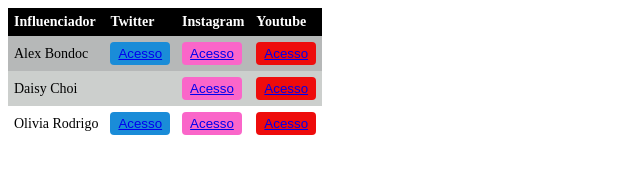
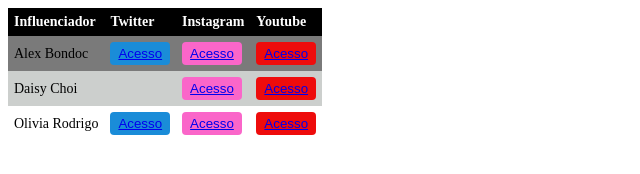
Before and after one commit to sarassouz/0.4.1, a plain HTML site: page index.html in a window 1280 px wide. In both pictures the pointer is over the element 165 px from the left and 53 px from the top of the page. Shown: the whole page, without its empty margins (0-640 px from the left). Drawn offline with Linux system fonts and the light colour scheme.

Commit message:
1 file modified

```diff
--- a/style.css
+++ b/style.css
@@ -35,8 +35,8 @@ button {
   padding-bottom: 4px;
 }
 
-tr:hover {
-  background-color: #b6b8b8;
+tr:hover:not(:first-child) {
+  background-color: #7a7a7a;
 }
 
 .Twitter {
```
